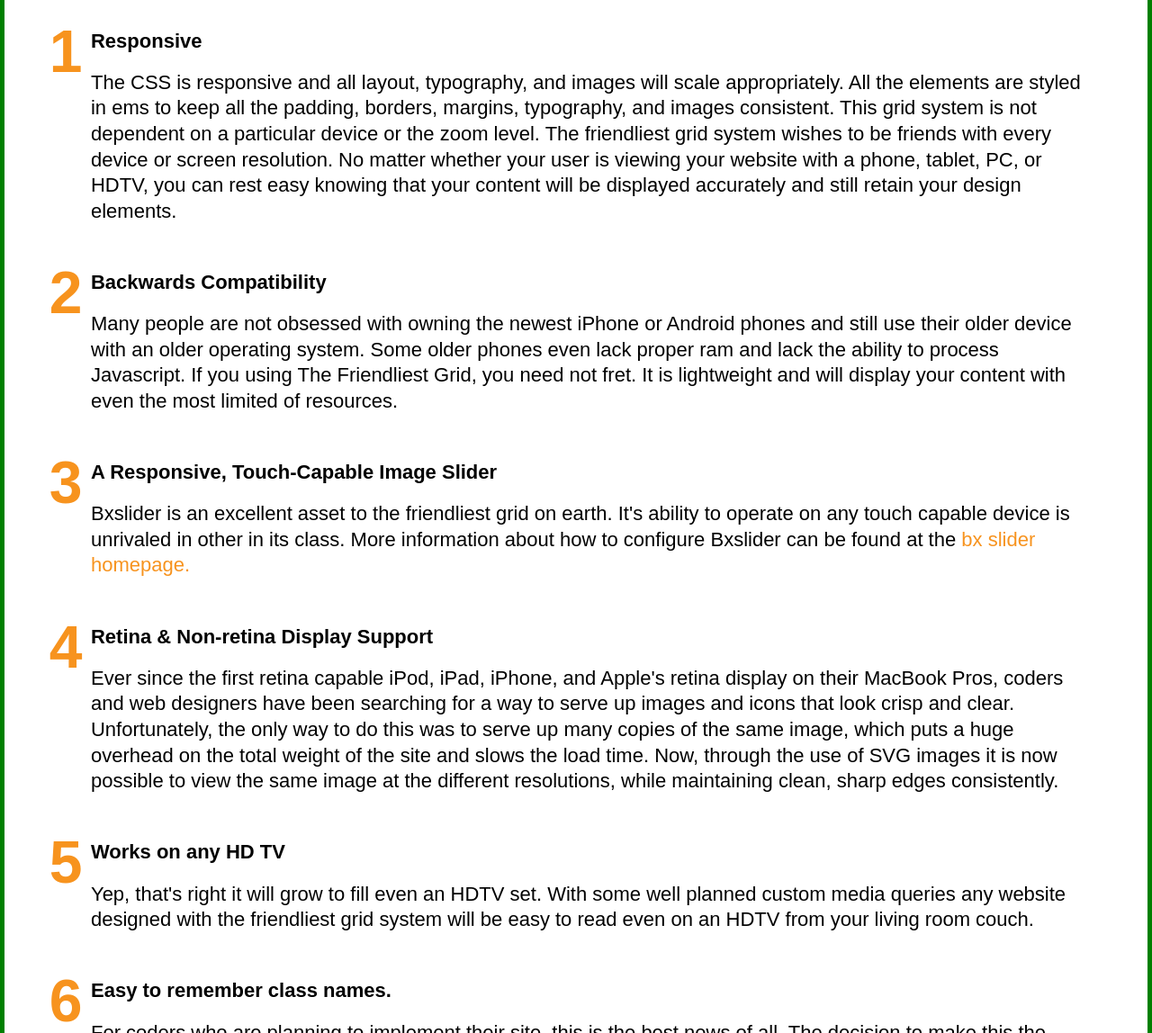
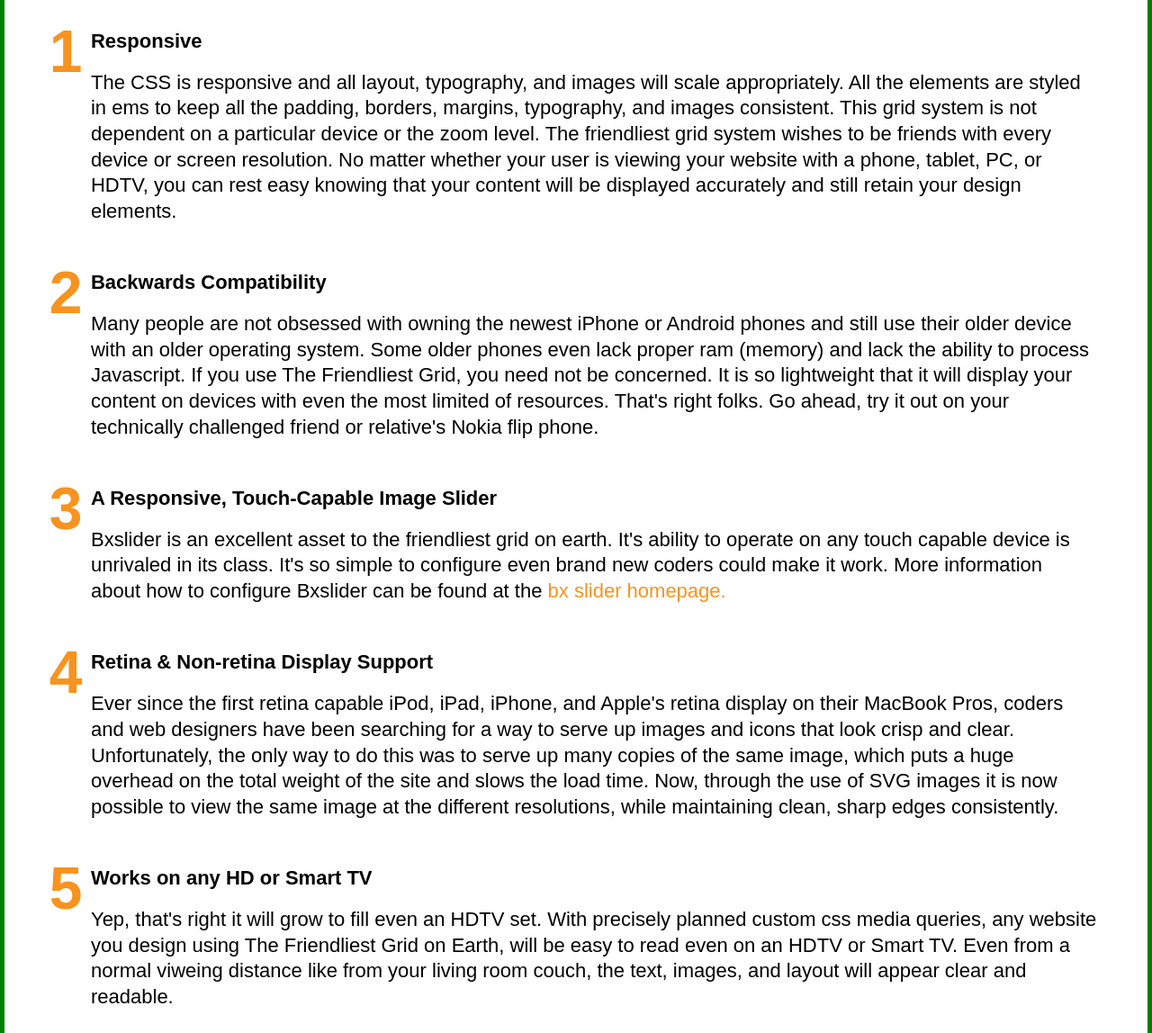
Before and after one commit to jdubble/FriendliestGrid, a plain HTML site: page index.html in a window 1280 px wide. Shown: the part 1904-3052 px from the top of the page at 90% size. Drawn offline with nearby package versions, Linux system fonts and the light colour scheme; files whose address does not match are found by name.

Commit message:
Yep, Still More Grammatical Errors
Fixed grammatical errors and increased precision in one width to
prevent breakage in chrome browser.

```diff
--- a/css/friendliest_grid.css
+++ b/css/friendliest_grid.css
@@ -224,7 +224,7 @@ a:active {color:#F7931E;}    /* selected link */
 
 
 
-/* Responzive Menu Displays In Top over 48 ems and in footer under 48 ems */
+/* Responzive Menu Displays In Top And Bottom over 39 ems and in footer under 39 ems */
 
 header nav ul { display: none; list-style: none; padding: 0px; margin: 0px; font-weight: bold; text-align: center; background-color: #F7931E;}
 header nav ul li { display: inline-block; text-align: left; }
@@ -435,7 +435,7 @@ img {
 
 /* Media Query for Tablets ------------------------------ Landscape -wide- 1100px Tablets*/
 
-@media all and (min-width: 68.750em)  {
+@media all and (min-width: 69.5em)  {
 
 	body {
 		font-size: 1.2em;
--- a/index.html
+++ b/index.html
@@ -73,13 +73,13 @@
 <div class="row threecol">
 	<div class="col">
 		<img src="img/target.svg" alt="targeted content">
-		<h2>Targeted Content 1st Delivery</h2>
+		<h2>Content First Targeted Delivery</h2>
 		<p>This clever grid system will re-flow all your content beautifully regardless of the device width, pixel density, or resolution. After all, if content is "King", then why should content be held back from mobile or tablet users. The friendliest grid system makes no enemies. We don't fool users into thinking they are being delivered all the content.</p>
 	</div>
 	<div class="col">
 		<img src="img/wrench.svg" alt="wrench">
 		<h2>A True One Size Fits All Approach</h2>
-		<p>Our "no worries" frees you, the designer, to spend more time designing and less time worrying about how you website will look on other screens. This grid system is so friendly that it will even work on older phones.  You can be sure, that at the very least, every user on every device is able to read your content.</p>
+		<p>Our "no worries" approach frees you, the designer, to spend more time designing and less time worrying about the hassle of how your website will look on other size screens. This grid system is so friendly that it will even work on older phones. You can be sure, that at the very least, every user on every device is able to read your content.</p>
 	</div>
 	<div class="col">
 		<img src="img/triangle.svg" alt="triangle">
@@ -101,10 +101,10 @@
 	<h3>Here is a list of the features of the friendliest grid on earth.</h3>
 	<ol class="list">
 		<li><span>1</span>Responsive </li><p>The CSS is responsive and all layout, typography, and images will scale appropriately. All the elements are styled in ems to keep all the padding, borders, margins, typography, and images consistent. This grid system is not dependent on a particular device or the zoom level. The friendliest grid system wishes to be friends with every device or screen resolution. No matter whether your user is viewing your website with a phone, tablet, PC, or HDTV, you can rest easy knowing that your content will be displayed accurately and still retain your design elements.</p>
-		<li><span>2</span>Backwards Compatibility</li><p>Many people are not obsessed with owning the newest iPhone or Android phones and still use their older device with an older operating system. Some older phones even lack proper ram and lack the ability to process Javascript. If you using The Friendliest Grid, you need not fret. It is lightweight and will display your content with even the most limited of resources.</p>
-		<li><span>3</span>A Responsive, Touch-Capable Image Slider</li><p>Bxslider is an excellent asset to the friendliest grid on earth. It's ability to operate on any touch capable device is unrivaled in other in its class. More information about how to configure Bxslider can be found at the <a href="http://www.bxslider.com">bx slider homepage.</a> </p>
+		<li><span>2</span>Backwards Compatibility</li><p>Many people are not obsessed with owning the newest iPhone or Android phones and still use their older device with an older operating system. Some older phones even lack proper ram (memory) and lack the ability to process Javascript. If you use The Friendliest Grid, you need not be concerned. It is so lightweight that it will display your content on devices with even the most limited of resources. That's right folks. Go ahead, try it out on your technically challenged friend or relative's Nokia flip phone.</p>
+		<li><span>3</span>A Responsive, Touch-Capable Image Slider</li><p>Bxslider is an excellent asset to the friendliest grid on earth. It's ability to operate on any touch capable device is unrivaled in its class. It's so simple to configure even brand new coders could make it work. More information about how to configure Bxslider can be found at the <a href="http://www.bxslider.com">bx slider homepage.</a> </p>
 		<li><span>4</span>Retina &amp Non-retina Display Support </li><p>Ever since the first retina capable iPod, iPad, iPhone, and Apple's retina display on their MacBook Pros, coders and web designers have been searching for a way to serve up images and icons that look crisp and clear. Unfortunately, the only way to do this was to serve up many copies of the same image, which puts a huge overhead on the total weight of the site and slows the load time. Now, through the use of SVG images it is now possible to view the same image at the different resolutions, while maintaining clean, sharp edges consistently.</p>
-		<li><span>5</span>Works on any HD TV</li><p>Yep, that's right it will grow to fill even an HDTV set. With some well planned custom media queries any website designed with the friendliest grid system will be easy to read even on an HDTV from your living room couch.</p>
+		<li><span>5</span>Works on any HD or Smart TV</li><p>Yep, that's right it will grow to fill even an HDTV set. With precisely planned custom css media queries, any website you design using The Friendliest Grid on Earth, will be easy to read even on an HDTV or Smart TV. Even from a normal viweing distance like from your living room couch, the text, images, and layout will appear clear and readable.</p>
 		<li><span>6</span>Easy to remember class names.</li><p>For coders who are planning to implement their site, this is the best news of all. The decision to make this the friendliest grid was also a decision to make it the easiest grid system to use and make your own. For example, one single column row, has been given the class "row", then nested inside the "row"" is "col." Two columns is "two col", then "three col", and "four col". It's that easy.</p>
 		<li><span>7</span>Uses Font Symbol Library</li><p>For anyone who wants to develop their website with the current technology, I have included a few fonts from Icomoon. If you take a quick look at the bottom of this page you will see some social media icons. These are not normal pixel or even vector graphics. They are part of a custom font library. This will ensure your symbols stay lean, clean, and crisp. You can go to <a href="http://www.icomoon.io">Icomoon</a> and create your own customizable font set to use for any symbols you may need. The font libraries also come with legacy support for browsers that don't understand the @fontface syntax. My suggestion is to only download what you know you will need. This saves bandwidth overhead which decreases load time.</p>
 	</ol>
```
